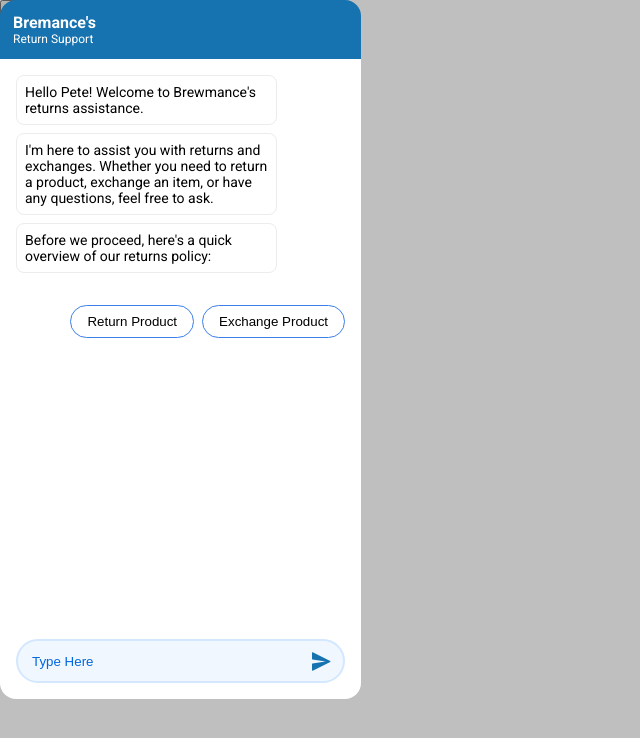
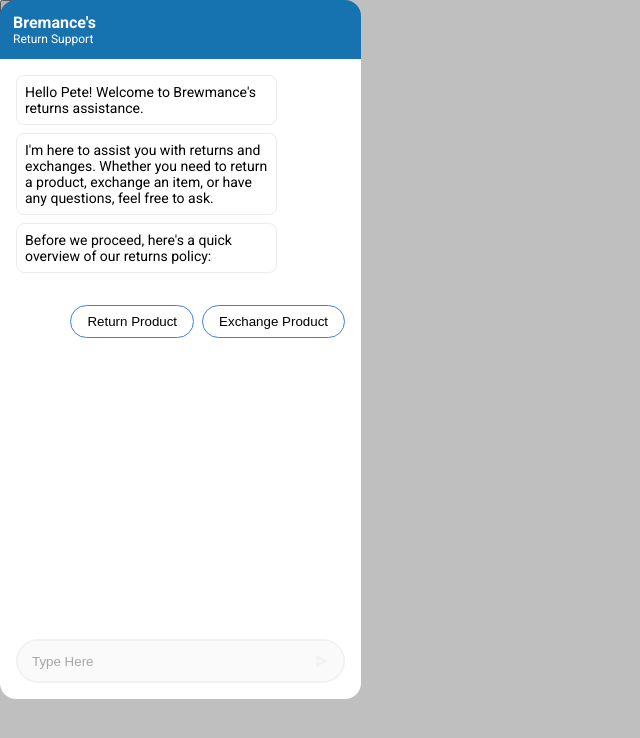
Before and after one commit to industry-project-team-4/nomi-client, a React (Create React App) app: page / in a window 1280 px wide. Shown: the top 738 px of the page, without its empty margins (0-640 px from the left). Built offline with nearby package versions, Linux system fonts and the light colour scheme.

Commit message:
input state

```diff
--- a/src/components/ChatBot/ChatBot.js
+++ b/src/components/ChatBot/ChatBot.js
@@ -30,12 +30,20 @@
 
     const checkboxesRef = useRef([]);
     const bottomScroll = useRef();
-    const [isInputDisabled, setIsInputDisabled] = useState();
+    const isInputDisabled= useRef(true);
+
+    const [inputValue, setInputValue] = useState('');
+    console.log(inputValue);
 
     const [chatHistory, setChatHistory] = useState([...initial]);
-    console.log(chatHistory);
+
+    const errorRef = useRef({});
 
     const chatRef = useRef(null);
+
+    const bindInput = (e) => {
+        setInputValue(e.target.value);
+    };
 
     const handleSubmit = (e) => {
         e.preventDefault();
@@ -106,6 +114,12 @@
             });
             chatRef.current = 'You’re welcome, have a great day! ';
         }
+        else{
+            errorRef.current.input = {
+                isValid: false,
+                message: 'Must be a number'
+            };
+        }
         setChatHistory(newChatHistory);
         e.target.reset();
 
@@ -135,6 +149,10 @@
         setChatHistory(newChatHistory);
     };
 
+    const removeError = () => {
+        errorRef.current = {};
+    }
+
     const handleCheckboxes = (e) => {
         e.preventDefault();
         for(let element of e.target.check){
@@ -161,6 +179,7 @@
             message: `How many bags of ${currentitem} do you want to return out of the 40 bags?`
         });
 
+        isInputDisabled.current = false;
         setChatHistory(newChatHistory);
     };
 
@@ -216,8 +235,8 @@
                             <span ref={bottomScroll}></span>
                         </div>
                         <form className='chat__query' onSubmit={handleSubmit}>
-                            <input className='chat__input' type='text' placeholder='Type Here' name='user-input' />
-                            <button className='chat__send-icon'></button>
+                            <input className={`chat__input ${isInputDisabled.current ? 'chat__input--disabled' : ''}`} type='text' placeholder='Type Here' name='user-input' disabled={isInputDisabled.current} onChange={bindInput} />
+                            <button className={`chat__send-icon ${isInputDisabled.current ? 'chat__send-icon--disabled' : ''} ${!isInputDisabled.current && inputValue.length ? 'chat__send-icon--fill' : ''}`} disabled={isInputDisabled.current}></button>
                         </form>
                     </div>
                 </div>
--- a/src/components/ChatBot/ChatBot.scss
+++ b/src/components/ChatBot/ChatBot.scss
@@ -60,19 +60,43 @@
         width: 100%;
 
         &:focus{
+            background-color: #FFFFFF;
             outline: none;
-            border: 2px solid #1773B0;
+            border: 2px solid #0067DD;
+
+            &::placeholder{
+                color: #A6A6A6;
+            }
+        }
+
+        &:not(:disabled){
+            &:hover{
+                border: 2px solid #0067DD;
+            }
         }
 
         &::placeholder{
             color: #0067DD;
+        }
+
+        &--disabled{
+            background-color: #FAFAFA;
+            border: 2px solid #F2F2F2;
+        }
+
+        &--disabled::placeholder{
+            color: #A6A6A6;
+        }
+
+        &--error{
+            border: 2px solid #C94515;
         }
     }
 
     &__send-icon{
         border: none;
         background-color: inherit;
-        background-image: url('../../assets/icons/vector.svg');
+        background-image: url('../../assets/icons/send.svg');
         position: absolute;
         max-width: 1.5rem;
         min-width: 1.5rem;
@@ -83,6 +107,18 @@
         right: 0;
         bottom: 0;
         margin-right: 0.75rem;
+
+        &:disabled{
+            background-image: url('../../assets/icons/disable.svg');
+        }
+
+        &--fill{
+            max-width: 1.5rem;
+            min-width: 1.5rem;
+            max-height: 2.75rem;
+            min-height: 2.75rem;
+            background-image: url('../../assets/icons/vector.svg');
+        }
     }
 }
 
@@ -176,6 +212,27 @@
         position: relative;
         left: 2px;
     }
+
+    &--error{
+        width: 0.875rem;
+        height: 0.875rem;
+        background-image: url('../../assets/icons/error-24px.svg');
+        display: inline-block;
+        background-position: center;
+        background-size: contain;
+    }
+}
+
+.error{
+    padding-left: 1rem;
+    display: none;
+    color: #C94515;
+    font-size: 0.75rem;
+
+    &--show{
+        display: flex;
+        border-radius: 2px solid #C94515;
+    }
 }
 
 .button{
```
Also changed, not shown: src/assets/icons/disable.svg (added), src/assets/icons/error-24px.svg (added).
